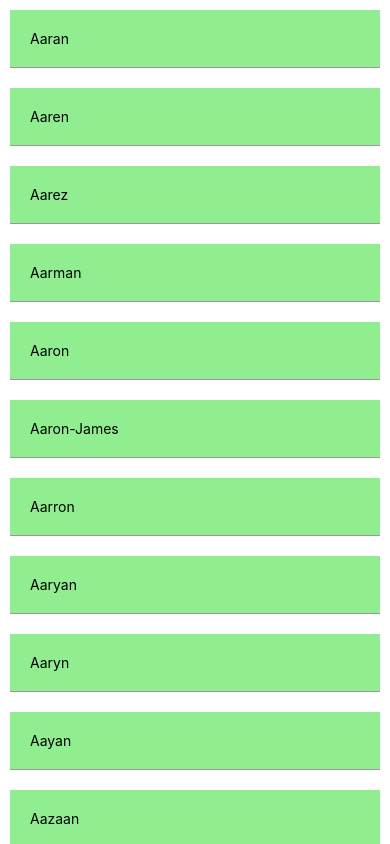
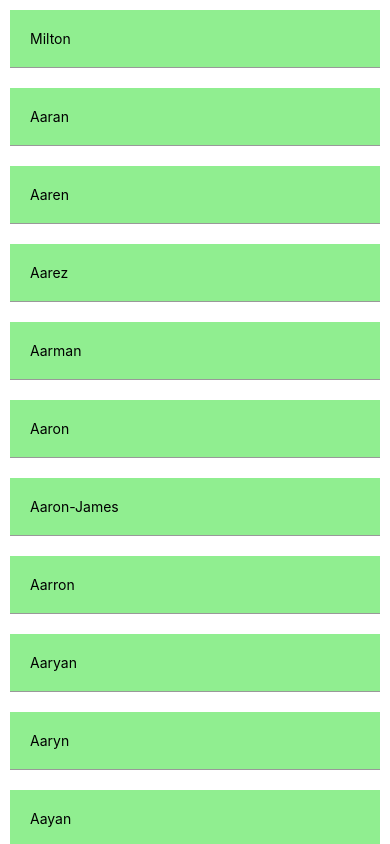
Before and after one commit to maverickmaster/PCMOB3-Project1, a React Native app: screen / in a window 390 px wide. Shown: the top 844 px of the page. Built offline with nearby package versions, Linux system fonts and the light colour scheme.

Commit message:
added Milton

```diff
--- a/App.js
+++ b/App.js
@@ -2,6 +2,7 @@ import React from "react";
 import { StyleSheet, Text, FlatList, View, SafeAreaView } from "react-native";
 
 const names = [
+  "Milton",
   "Aaran",
   "Aaren",
   "Aarez",
```
